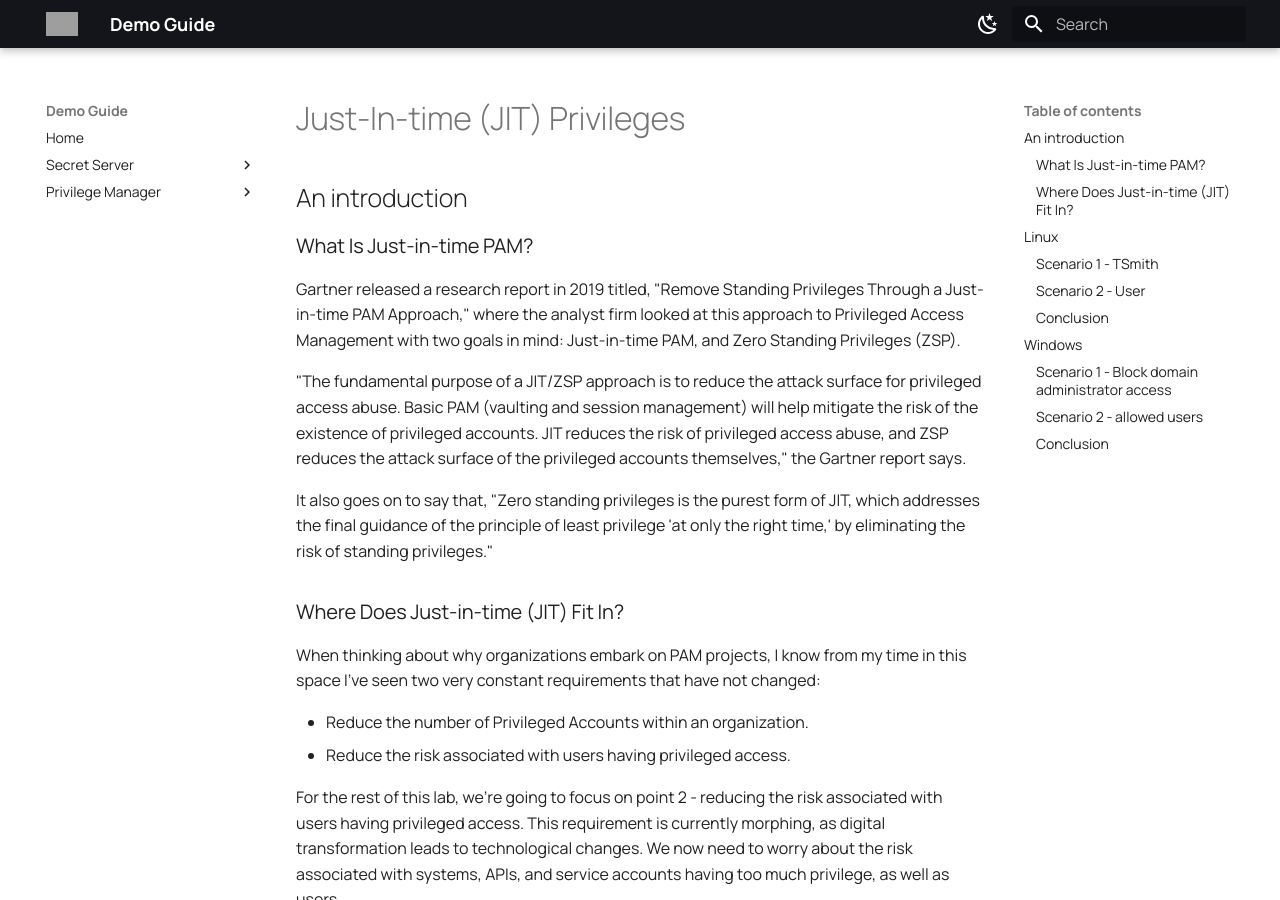
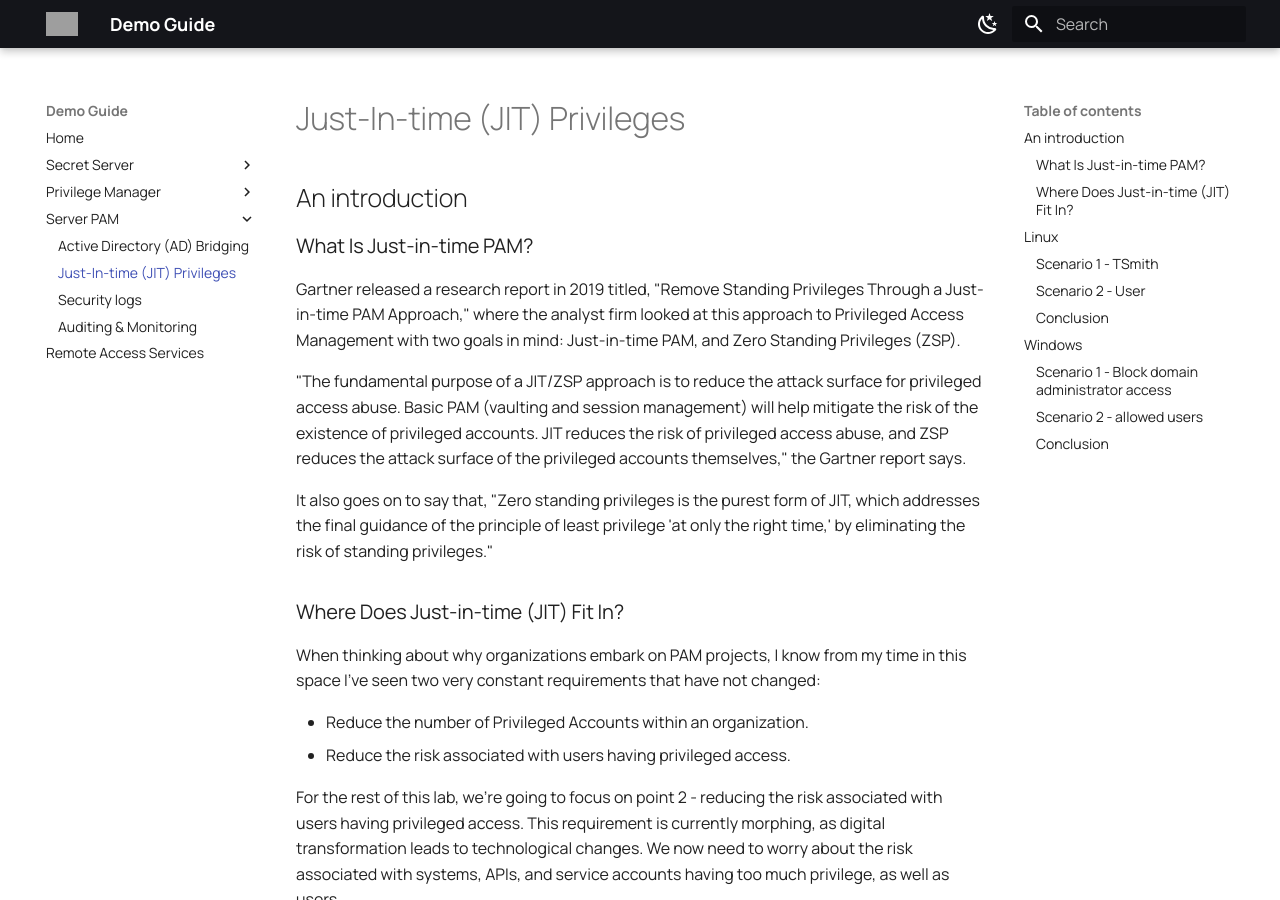
Before and after one commit to wessenstam/demoguide, an MkDocs documentation site: the page built from docs/srvpam/mod2/mod2.md, in a window 1280 px wide and 900 px high. Built offline with MkDocs 1.6.1 and Material for MkDocs 9.7.7, drawn with Linux system fonts in a browser that asks for light colours; grey boxes are pictures that could not be loaded.

Commit message:
Updated to include ServerPAM + RAS

```diff
--- a/mkdocs.yml
+++ b/mkdocs.yml
@@ -70,7 +70,12 @@ nav:
     - Application control use cases: privman/mod2/mod2.md
     - Local user/group Management use case: privman/mod3/mod3.md
     - Reporting use cases: privman/mod4/mod4.md
-
+  - Server PAM:
+    - Active Directory (AD) Bridging: srvpam/mod1/mod1.md
+    - Just-In-time (JIT) Privileges: srvpam/mod2/mod2.md
+    - Security logs: srvpam/mod3/mod3.md
+    - Auditing & Monitoring: srvpam/mod4/mod4.md
+  - Remote Access Services: ras/mod1.md
 
 markdown_extensions:
   - admonition
```
